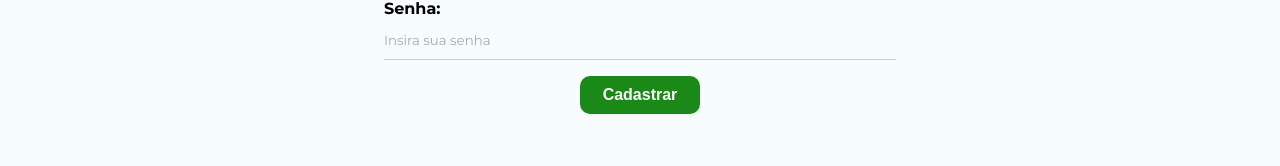
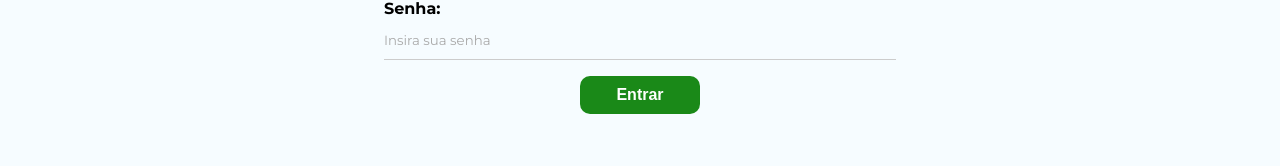
Before and after one commit to LuizZomer/Projeto_Mini_Blog, a React (Vite) app in the folder miniblog/: page /login in a window 1280 px wide. Shown: the part 262-428 px from the top of the page. Built offline with nearby package versions, Linux system fonts and the light colour scheme; no server answers.

Commit message:
correção de erro

```diff
--- a/miniblog/src/pages/Login/Login.jsx
+++ b/miniblog/src/pages/Login/Login.jsx
@@ -63,7 +63,7 @@ const Login = () => {
              onChange={(e) => setPassword(e.target.value)}
             />
           </label>
-          {!loading && <button className='btn'>Cadastrar</button>}
+          {!loading && <button className='btn'>Entrar</button>}
           {loading && <button className='btn' disabled>
             Aguarde...
           </button> }
```
